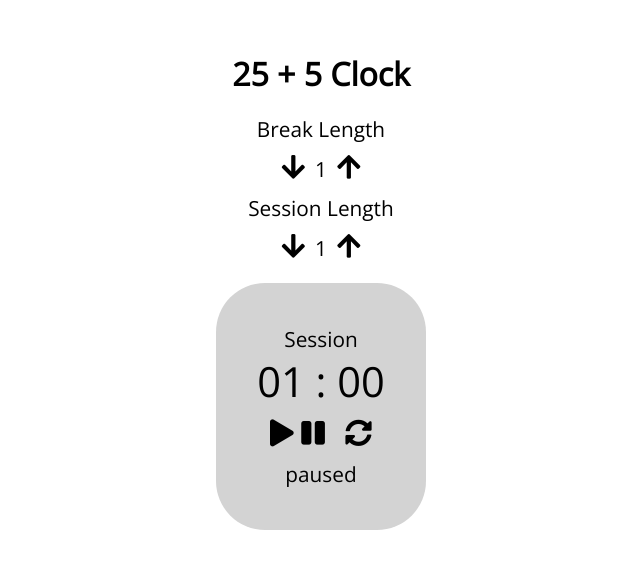
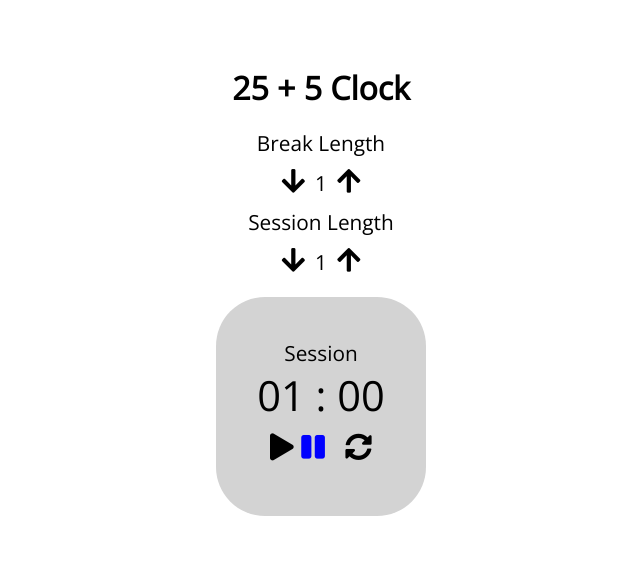
Before and after one commit to balomus/25plus5clock, a React (Create React App) app: page / in a window 1280 px wide. Shown: the part 114-682 px from the top of the page, without its empty margins (319-959 px from the left). Built offline with nearby package versions, Linux system fonts and the light colour scheme.

Commit message:
Added logic for styling play/pause button depending on state. Also added logic for styling countdown timer if it is less than 1 minute remaining.

```diff
--- a/src/App.js
+++ b/src/App.js
@@ -14,7 +14,8 @@ function App() {
   useEffect(() => {
     if (clockState === "running")
     {
-
+      document.getElementById("play-button").style.color = 'blue';
+      document.getElementById("pause-button").style.color = 'black';
 
       setIntervalId(setInterval(() =>
       {
@@ -23,10 +24,24 @@ function App() {
     }
     else if (clockState === "paused")
     {
+      document.getElementById("play-button").style.color = 'black';
+      document.getElementById("pause-button").style.color = 'blue';
+
       clearInterval(intervalId);
       console.log("clearing clock " + intervalId);
     }
   }, [clockState]);
+
+  useEffect(() => {
+    if (clock[0] === 0)
+    {
+      document.getElementById("time-left").style.color = 'red';
+    }
+    else
+    {
+      document.getElementById("time-left").style.color = 'black';
+    }
+  }, [clock]);
 
   const countDown = () =>
   {
--- a/src/Timer.js
+++ b/src/Timer.js
@@ -4,6 +4,14 @@ const Timer = (props) => {
         props.setBreakTime(5);
         props.setSessionTime(25);
         props.setClock([25, 0]);
+        if (props.timerType === "Break")
+        {
+            props.setClock([5, 0]);
+        }
+        else
+        {
+            props.setClock([25, 0]);
+        }
         props.setClockState("paused");
     }
 
@@ -30,14 +38,11 @@ const Timer = (props) => {
 
             <div id="session-controls">
                 <button id="start_stop" onClick={handlePausePlay}>
-                    <i className="fas fa-play"></i> <i className="fas fa-pause"></i>
+                    <i className="fas fa-play" id="play-button"></i> <i className="fas fa-pause" id="pause-button"></i>
                 </button>
                 <button id="reset" onClick={handleReset}>
                     <i className="fas fa-sync-alt"></i>
                 </button>
-            </div>
-            <div>
-                {props.clockState}
             </div>
         </div>
      );
```
